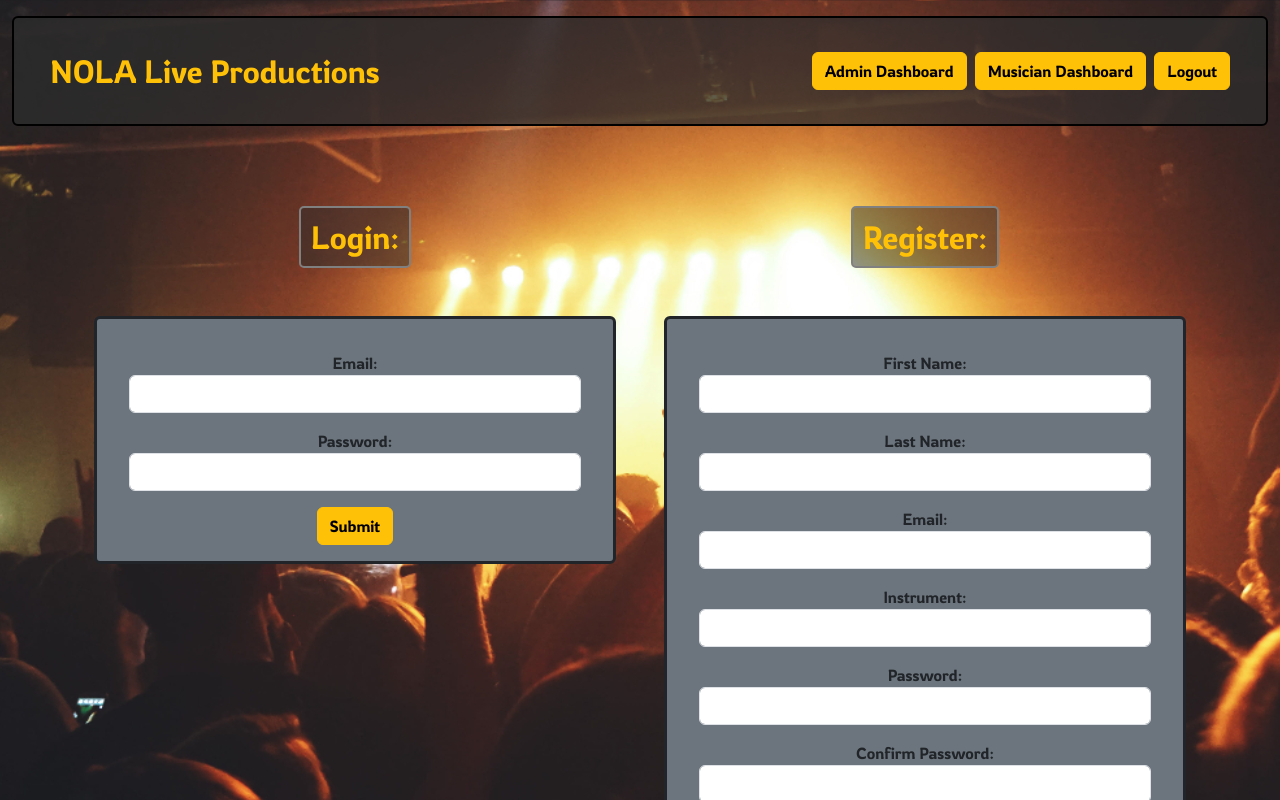
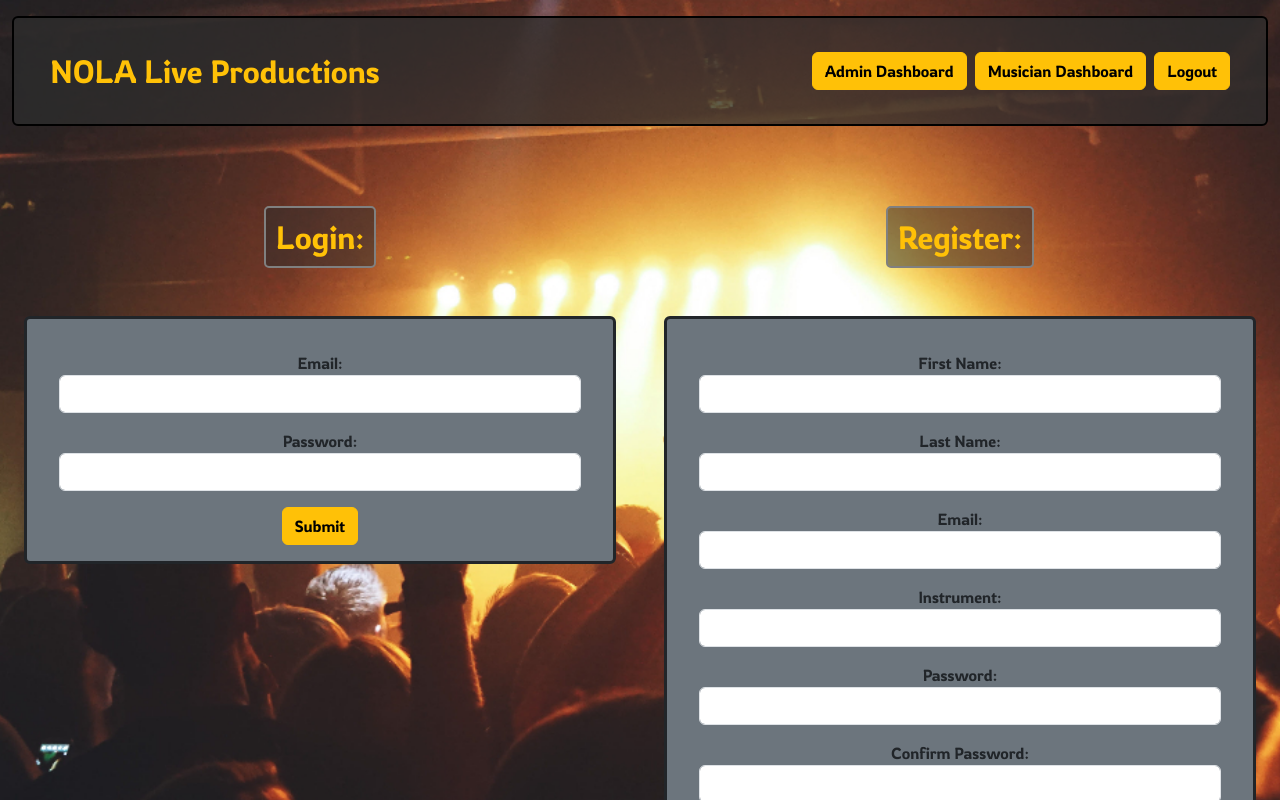
Before and after one commit to BillyFranklinNola/Mystro_Demo, a React (Create React App) app in the folder client/: page / in a window 1280 px wide. Shown: the top 800 px of the page. Built offline with nearby package versions, Linux system fonts and the light colour scheme.

Commit message:
more footer adjustment

```diff
--- a/client/src/views/AdminDashboard.jsx
+++ b/client/src/views/AdminDashboard.jsx
@@ -17,7 +17,7 @@ const AdminDashboard = () => {
     }
 
     return (
-        <div className='container'>
+        <div className='viewport container-fluid'>
             <div className='row'>
                 <div className='col-lg-7'>
                     <h2 className="subNav text-warning mx-auto my-4 my-lg-5">All Gigs:</h2>
--- a/client/src/views/LoginRegistration.jsx
+++ b/client/src/views/LoginRegistration.jsx
@@ -7,7 +7,7 @@ import '../styles/globals.css'
 const LoginRegistration = () => {
 
     return (
-        <div className='container pt-3'>
+        <div className='viewport container-fluid pt-3'>
             <div className='row'>
                 <div className='col-sm-6'>
                     <h2 className="subNav text-warning my-4 my-lg-5 mx-auto">Login:</h2>
--- a/client/src/views/MusicianDashboard.jsx
+++ b/client/src/views/MusicianDashboard.jsx
@@ -6,7 +6,7 @@ const MusicianDashboard = () => {
     const [musicianGigs, setMusicianGigs] = useState([])
 
     return (
-        <div className='container-fluid px-3 pt-4'>
+        <div className='viewport container-fluid px-3 pt-4'>
             <h2 className="subNav text-warning mx-auto my-4 my-lg-5">Upcoming Gigs:</h2>
             <div className='col-sm-8 mx-auto'>
                 <MusicianGigList musicianGigs={musicianGigs}/>
--- a/client/src/views/TimelineView.jsx
+++ b/client/src/views/TimelineView.jsx
@@ -20,7 +20,7 @@ const TimelineView = (props) => {
         }, [id])
 
     return (
-        <div className="viewport container-fluis pt-3">
+        <div className="viewport container-fluid pt-3">
             <div className="w-50 mx-auto">
                 {
                 gig.timeline !== '' ?
```
